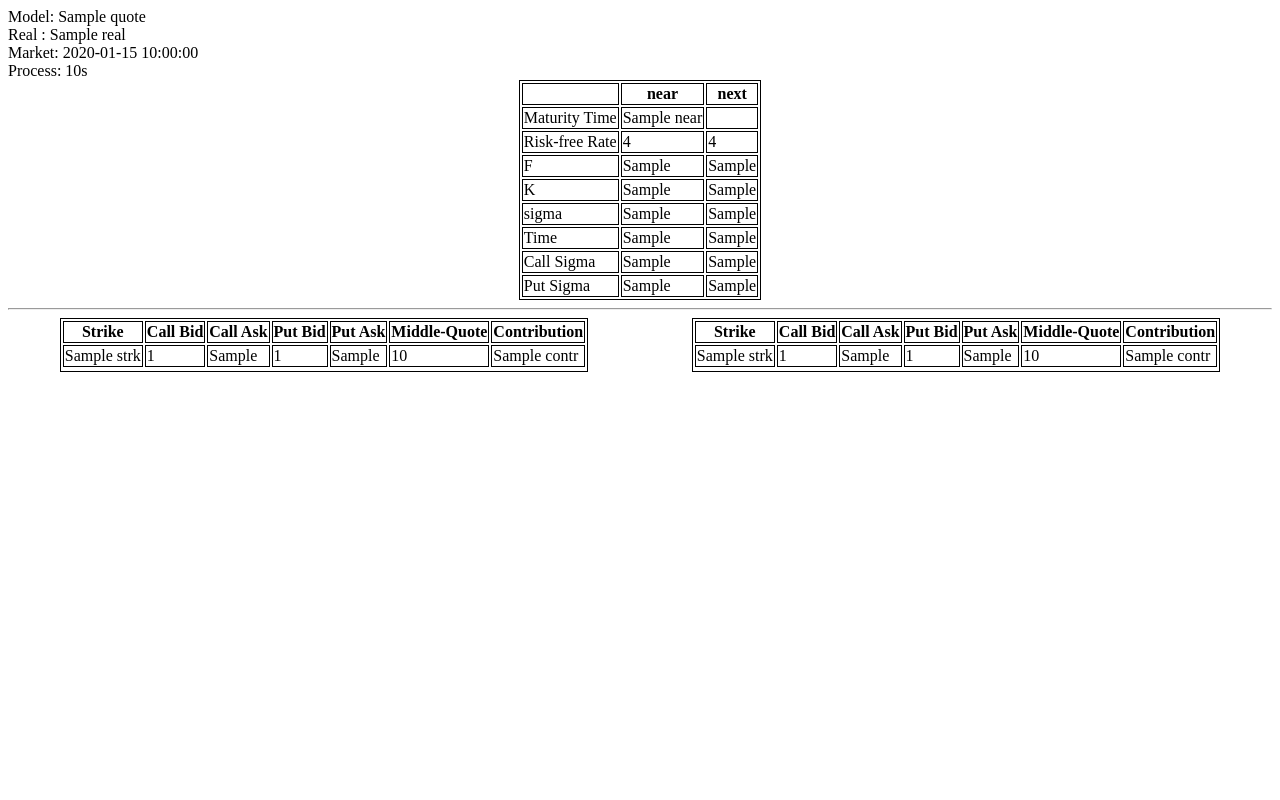
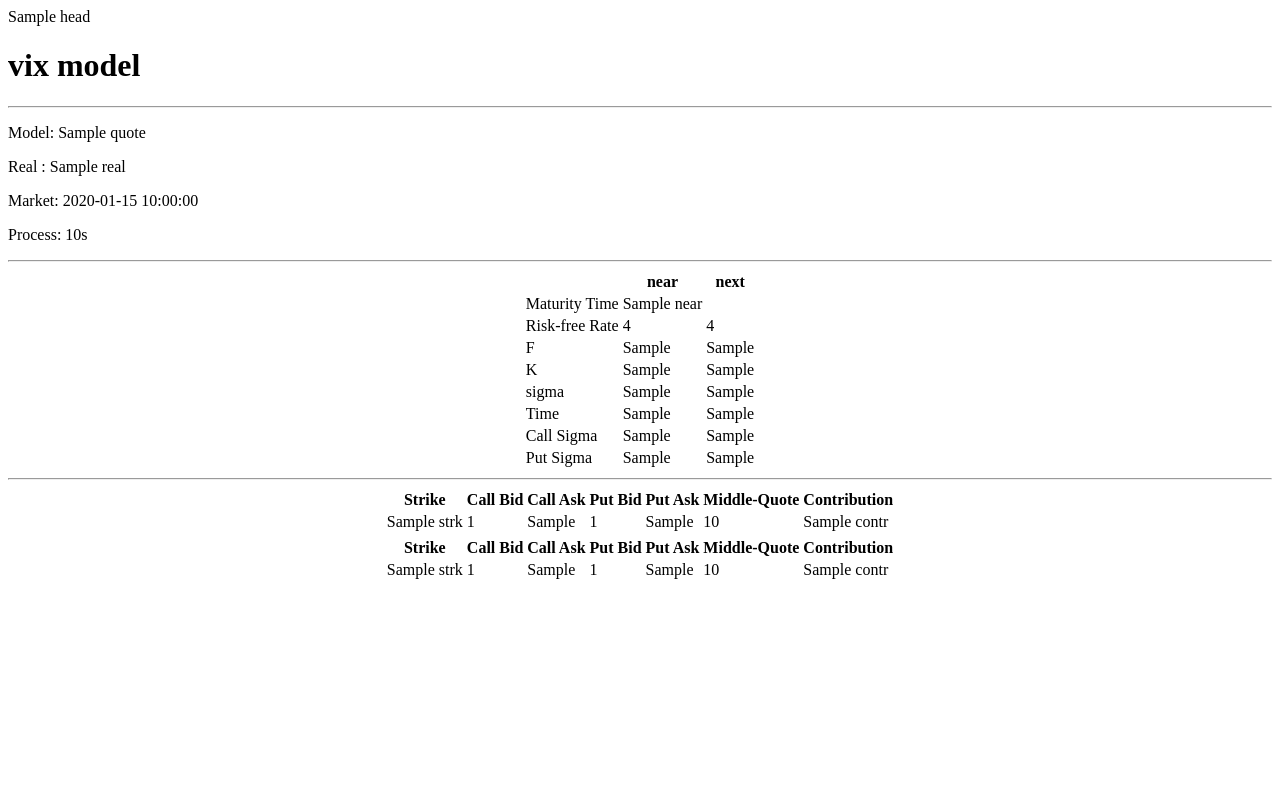
Before and after one commit to xingzhong/GAE_Xingzhong, a Python web app: template templates/trade.html in a window 1280 px wide. Run offline with Jinja, Linux system fonts and the light colour scheme; the template is opened without the code that fills it: most values are stand-ins (such as "Sample title", 1, 10 or a date in 2020).

Commit message:
update template

```diff
--- /dev/null
+++ b/app/constant.py
@@ -0,0 +1,5 @@
+head = """
+	<link rel="stylesheet" type="text/css" href="../static/main.css" />
+	<script type="text/javascript" src="https://www.google.com/jsapi"></script>
+	<script type="text/javascript" src="../static/gdraw.js"></script>
+"""
--- a/static/main.css
+++ b/static/main.css
@@ -1,4 +1,6 @@
-hr {color:sienna;}
+@import url("http://fonts.googleapis.com/css?family=Berkshire+Swash|Averia+Libre:300,400");
+
+
 p {margin-left:20px;}
 table,td,th {border:1px solid black;}
 
@@ -15,3 +17,14 @@
     width: 50%;
     margin-left: 50%;
 }
+
+h1 { font-family: 'Berkshire Swash', cursive; font-weight: 400; font-size:300% }
+h2 { font-family: 'Berkshire Swash', cursive; font-weight: 400; font-size:205% }
+hr { border: 0; width: 80%; right: 10%;
+	 background-color: #a32638; height: 4px; position:relative}
+p {font-family: 'Averia Libre', cursive; font-weight: 400; font-size: 105%}
+
+#chart_div {
+    width: 900px;
+    height: 500px;
+}
--- a/templates/trade.html
+++ b/templates/trade.html
@@ -1,12 +1,35 @@
 <html>
 <head>
-	<link rel="stylesheet" type="text/css" href="../static/main.css" />
+{{head}}
+<script type="text/javascript">
+google.load("visualization", "1", {packages:["corechart"]});
+google.setOnLoadCallback(drawChart);
+function drawChart() {
+
+	var data = new google.visualization.DataTable();
+	data.addColumn('datetime', 'Time');
+	data.addColumn('number', 'Model-VIX');
+	data.addColumn('number', 'Real-VIX');
+	data.addRows([
+		{% for vix in vixs %}
+			[new Date({{vix.marketTime.year}},{{vix.marketTime.month}},{{vix.marketTime.day}},{{vix.marketTime.hour}},{{vix.marketTime.minute}},{{vix.marketTime.second}}), {{vix.quoteModel}}, {{vix.quoteReal}}],
+		{% endfor %}
+		]);
+	var options = {
+		title: 'VIX'
+	};
+	var chart = new google.visualization.LineChart(document.getElementById('chart_div'));
+	chart.draw(data, options);
+  }
+</script>
 </head>
 <body>
-	Model: {{quote}}  <br>
-	Real : {{real}}	  <br>
-	Market: {{now}}	  <br>
-	Process: {{costT}}s   <br>
+	<h1> vix model </h1> <hr>
+	<p> Model: {{quote}}  </p>
+	<p> Real : {{real}}	  </p>
+	<p> Market: {{now}}	  </p>
+	<p> Process: {{costT}}s   </p>
+	<div id="chart_div"></div> <hr>
 	<center><table>
 		<tr>
 			<th>  </th> <th> near </th> <th> next </th>
@@ -43,6 +66,8 @@
 		<tr>
 			<th> Strike </th> <th> Call Bid </th> <th> Call Ask </th> <th> Put Bid </th> <th> Put Ask </th> <th> Middle-Quote </th> <th> Contribution </th>
 		</tr>
+		{% if nearChain is none %}
+		{%else%}
 		{% for c in nearChain %}
 		{% if c['strk'] == nearK %}
 			<tr bgcolor="gray">
@@ -58,6 +83,7 @@
 			<td> {{c['contr']}} </td>
 		<tr>
 		{% endfor %}
+		{% endif %}
 	</table></center>
 	</div>
 	<div id="right">
@@ -65,6 +91,8 @@
 		<tr>
 			<th> Strike </th> <th> Call Bid </th> <th> Call Ask </th> <th> Put Bid </th> <th> Put Ask </th> <th> Middle-Quote </th> <th> Contribution </th>
 		</tr>
+		{% if nextChain is none %}
+		{%else%}
 		{% for c in nextChain %}
 		{% if c['strk'] == nextK %}
 			<tr bgcolor="gray">
@@ -80,6 +108,7 @@
 			<td> {{c['contr']}} </td>
 		<tr>
 		{% endfor %}
+		{% endif %}
 	</table></center>
 	</div>
 	</div>
```
Also changed, not shown: app/tradeking.py (+5 -5 lines), app/utils.py (+3 -4 lines), app/views.py (+12 -0 lines), static/gdraw.js (added).
